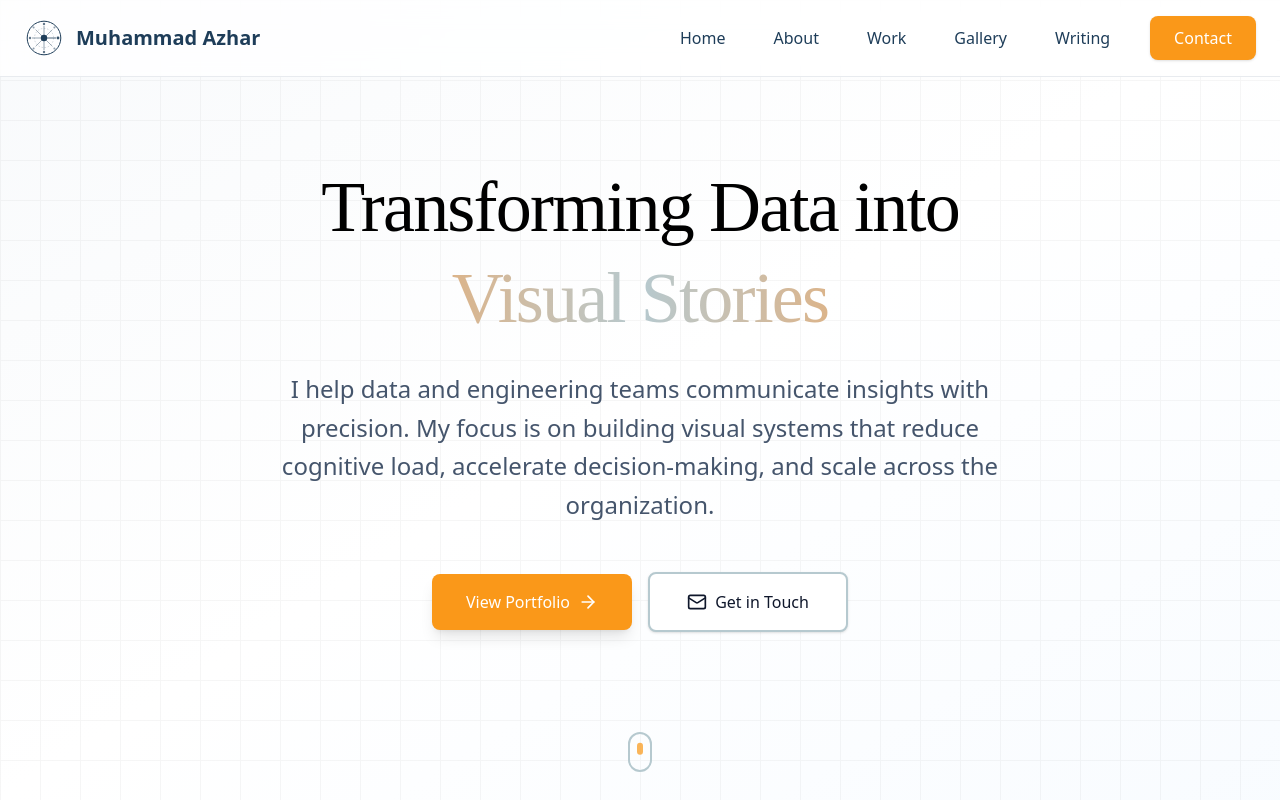
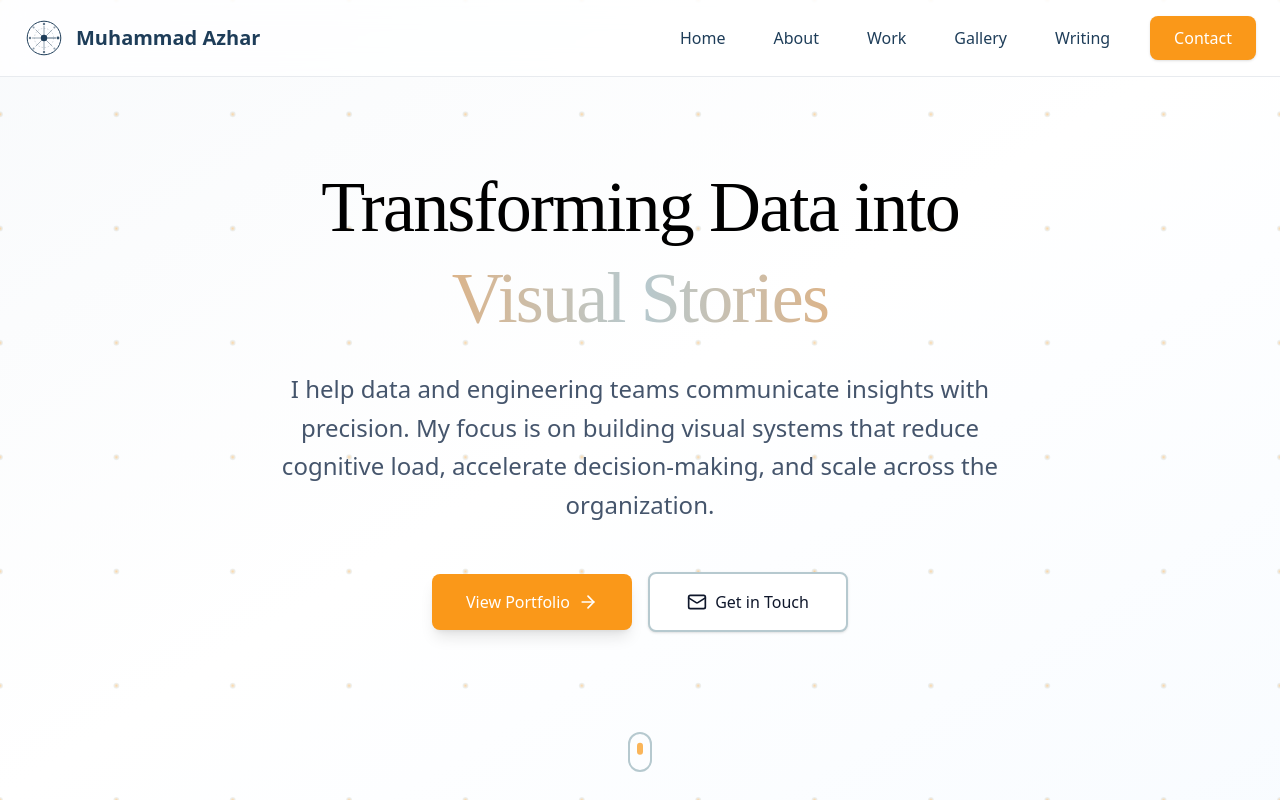
Before and after one commit to imagineazhar/imagineazhar.github.io, a React (Vite) app: page / in a window 1280 px wide. Shown: the top 802 px of the page. Built offline with nearby package versions, Linux system fonts and the light colour scheme; a web font is replaced by a local one.

Commit message:
Update files from Figma Make

```diff
--- a/src/app/components/HeroSection.tsx
+++ b/src/app/components/HeroSection.tsx
@@ -1,30 +1,190 @@
 import { ArrowRight, Mail, FileDown } from "lucide-react";
-import { motion } from "motion/react";
+import { motion, useMotionValue, useTransform } from "motion/react";
+import { useEffect, useRef, useState } from "react";
+
+interface Point {
+  id: number;
+  x: number;
+  y: number;
+  baseX: number;
+  baseY: number;
+}
 
 export function HeroSection() {
+  const sectionRef = useRef<HTMLElement>(null);
+  const mouseX = useMotionValue(0);
+  const mouseY = useMotionValue(0);
+  const [points, setPoints] = useState<Point[]>([]);
+  const [prefersReducedMotion, setPrefersReducedMotion] = useState(false);
+
+  useEffect(() => {
+    // Check for reduced motion preference
+    const mediaQuery = window.matchMedia('(prefers-reduced-motion: reduce)');
+    setPrefersReducedMotion(mediaQuery.matches);
+
+    const handleChange = () => setPrefersReducedMotion(mediaQuery.matches);
+    mediaQuery.addEventListener('change', handleChange);
+
+    // Generate grid of points
+    const cols = 12;
+    const rows = 8;
+    const newPoints: Point[] = [];
+
+    for (let i = 0; i < rows; i++) {
+      for (let j = 0; j < cols; j++) {
+        newPoints.push({
+          id: i * cols + j,
+          x: (j / (cols - 1)) * 100,
+          y: (i / (rows - 1)) * 100,
+          baseX: (j / (cols - 1)) * 100,
+          baseY: (i / (rows - 1)) * 100
+        });
+      }
+    }
+
+    setPoints(newPoints);
+
+    return () => mediaQuery.removeEventListener('change', handleChange);
+  }, []);
+
+  const handleMouseMove = (e: React.MouseEvent<HTMLElement>) => {
+    if (!sectionRef.current || prefersReducedMotion) return;
+
+    const rect = sectionRef.current.getBoundingClientRect();
+    const x = ((e.clientX - rect.left) / rect.width) * 100;
+    const y = ((e.clientY - rect.top) / rect.height) * 100;
+
+    mouseX.set(x);
+    mouseY.set(y);
+
+    // Update points based on mouse position (magnetic effect)
+    setPoints(prevPoints =>
+      prevPoints.map(point => {
+        const dx = point.baseX - x;
+        const dy = point.baseY - y;
+        const distance = Math.sqrt(dx * dx + dy * dy);
+        const maxDistance = 25; // Influence radius
+
+        if (distance < maxDistance) {
+          const force = (1 - distance / maxDistance) * 3; // Magnetic strength
+          return {
+            ...point,
+            x: point.baseX + dx * force * 0.3,
+            y: point.baseY + dy * force * 0.3
+          };
+        }
+
+        // Smoothly return to base position
+        return {
+          ...point,
+          x: point.x + (point.baseX - point.x) * 0.1,
+          y: point.y + (point.baseY - point.y) * 0.1
+        };
+      })
+    );
+  };
+
+  const handleMouseLeave = () => {
+    // Smoothly return all points to base position
+    setPoints(prevPoints =>
+      prevPoints.map(point => ({
+        ...point,
+        x: point.baseX,
+        y: point.baseY
+      }))
+    );
+  };
+
+  // Create lines between adjacent points
+  const createLines = () => {
+    const lines: JSX.Element[] = [];
+    const cols = 12;
+    const rows = 8;
+
+    points.forEach((point, index) => {
+      const row = Math.floor(index / cols);
+      const col = index % cols;
+
+      // Horizontal lines
+      if (col < cols - 1) {
+        const nextPoint = points[index + 1];
+        lines.push(
+          <motion.line
+            key={`h-${point.id}`}
+            x1={`${point.x}%`}
+            y1={`${point.y}%`}
+            x2={`${nextPoint.x}%`}
+            y2={`${nextPoint.y}%`}
+            stroke="url(#lineGradient)"
+            strokeWidth="1"
+            opacity="0.3"
+          />
+        );
+      }
+
+      // Vertical lines
+      if (row < rows - 1) {
+        const nextPoint = points[index + cols];
+        lines.push(
+          <motion.line
+            key={`v-${point.id}`}
+            x1={`${point.x}%`}
+            y1={`${point.y}%`}
+            x2={`${nextPoint.x}%`}
+            y2={`${nextPoint.y}%`}
+            stroke="url(#lineGradient)"
+            strokeWidth="1"
+            opacity="0.3"
+          />
+        );
+      }
+    });
+
+    return lines;
+  };
+
   return (
-    <section id="home" className="relative min-h-screen flex items-center justify-center overflow-hidden bg-gradient-to-br from-slate-50 via-white to-[#DEEEFE]/20">
-      {/* Animated Background Grid */}
-      <motion.div
-        className="absolute inset-0 opacity-[0.03]"
-        animate={{
-          backgroundPosition: ['0% 0%', '100% 100%'],
-        }}
-        transition={{
-          duration: 20,
-          repeat: Infinity,
-          repeatType: "reverse",
-          ease: "linear"
-        }}
-      >
-        <div className="absolute inset-0" style={{
-          backgroundImage: `
-            linear-gradient(to right, #000 1px, transparent 1px),
-            linear-gradient(to bottom, #000 1px, transparent 1px)
-          `,
-          backgroundSize: '40px 40px'
-        }} />
-      </motion.div>
+    <section
+      ref={sectionRef}
+      id="home"
+      className="relative min-h-screen flex items-center justify-center overflow-hidden bg-gradient-to-br from-slate-50 via-white to-[#DEEEFE]/20"
+      onMouseMove={handleMouseMove}
+      onMouseLeave={handleMouseLeave}
+    >
+      {/* Magnetic Lines Background */}
+      {!prefersReducedMotion && points.length > 0 && (
+        <svg
+          className="absolute inset-0 w-full h-full pointer-events-none"
+          preserveAspectRatio="none"
+        >
+          <defs>
+            <linearGradient id="lineGradient" x1="0%" y1="0%" x2="100%" y2="100%">
+              <stop offset="0%" stopColor="#FA9819" stopOpacity="0.6" />
+              <stop offset="50%" stopColor="#B6C9CF" stopOpacity="0.4" />
+              <stop offset="100%" stopColor="#FA9819" stopOpacity="0.6" />
+            </linearGradient>
+            <radialGradient id="pointGradient" cx="50%" cy="50%" r="50%">
+              <stop offset="0%" stopColor="#FA9819" stopOpacity="0.8" />
+              <stop offset="100%" stopColor="#B6C9CF" stopOpacity="0.4" />
+            </radialGradient>
+          </defs>
+
+          {/* Draw lines */}
+          {createLines()}
+
+          {/* Draw points */}
+          {points.map(point => (
+            <motion.circle
+              key={`point-${point.id}`}
+              cx={`${point.x}%`}
+              cy={`${point.y}%`}
+              r="3"
+              fill="url(#pointGradient)"
+              opacity="0.5"
+            />
+          ))}
+        </svg>
+      )}
 
       {/* Main Content */}
       <div className="relative z-10 max-w-5xl mx-auto px-6 py-20 text-center">
```
